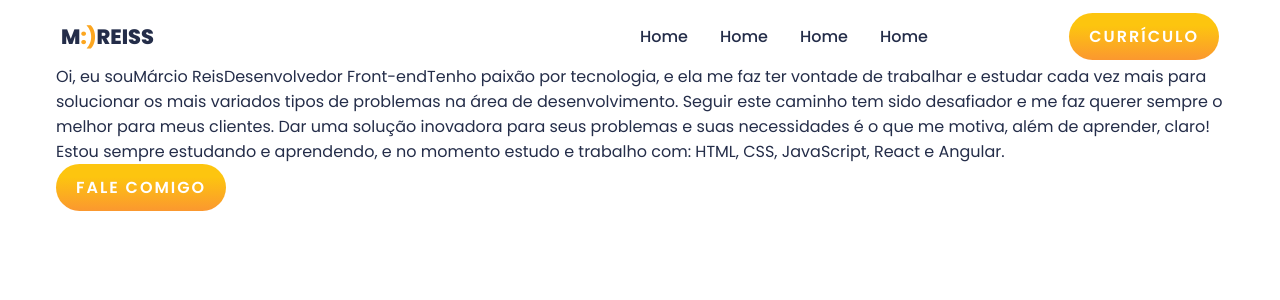
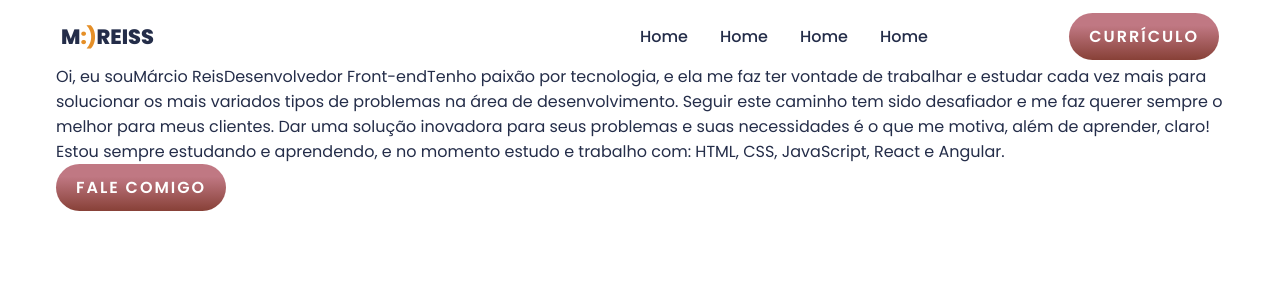
Before and after one commit to devmarcioreis/mreiss, a React (Create React App) app: page / in a window 1280 px wide. Shown: the top 300 px of the page. Built offline with nearby package versions, Linux system fonts and the light colour scheme.

Commit message:
new colors

```diff
--- a/src/App.css
+++ b/src/App.css
@@ -13,8 +13,11 @@
 
 :root {
   --yellow-color: #F5C32C;
-  --orange-color: #FCA61F;
+  --orange-color: #E58F27;
   --black-color: #242D49;
+  --color: #360A3D;
+  --color1: #884138;
+  --color2: #C07883;
   --white-color: #fff;
   --gray-color: #788097;
   --blueCard-color: #DDF8FE;
@@ -39,8 +42,8 @@
   letter-spacing: 2px;
   font-size: 16px;
   padding: 11px 20px;
-  background: linear-gradient(180deg, #fdc50f 26.71%, #fb982f 99.36%);
+  background: linear-gradient(180deg, var(--color2) 26.71%, var(--color1) 99.36%);
 }
 .button:hover {
-  background: var(--orange-color);
+  background: var(--color2);
 }
--- a/src/Components/Intro/Intro.jsx
+++ b/src/Components/Intro/Intro.jsx
@@ -15,7 +15,6 @@ const Intro = () => {
         </div>
         <button className="button intro-button">Fale comigo</button>
       </div>
-
       <div className="intro-right"></div>
     </div>
   )
```
